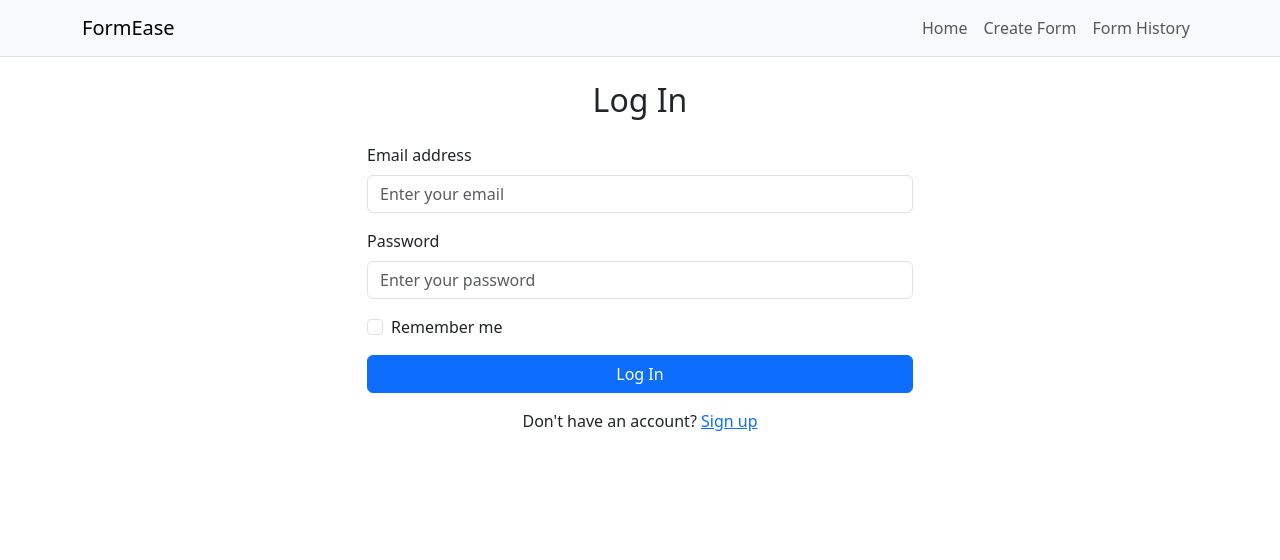
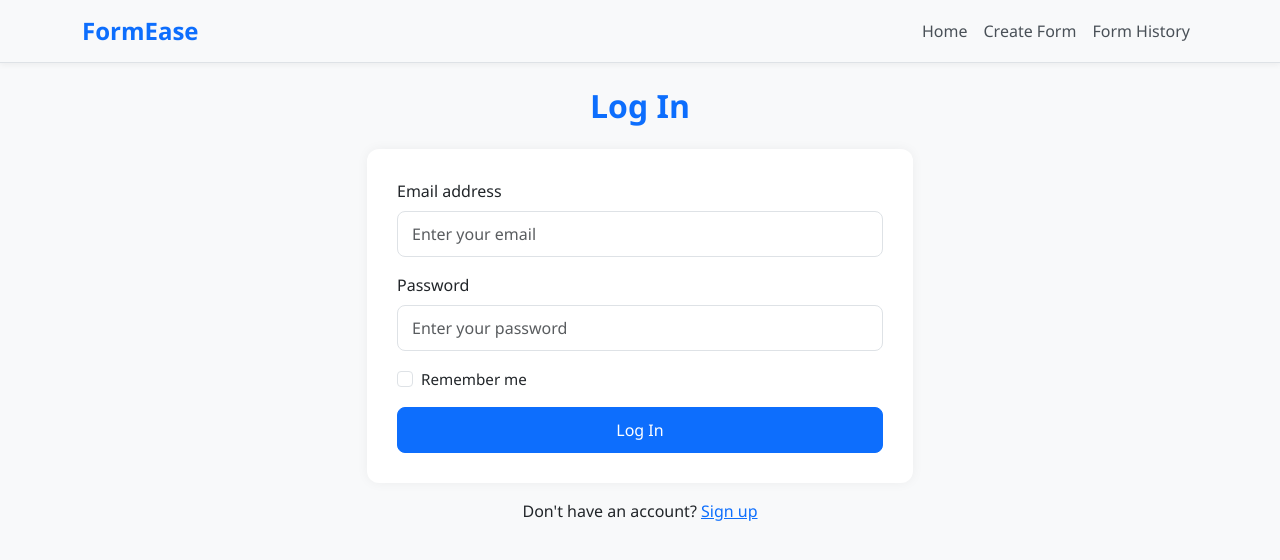
Before and after one commit to KalpeshNivilkar/Webdevelopment, a plain HTML site: page log-in.html in a window 1280 px wide. Drawn offline with nearby package versions, Linux system fonts and the light colour scheme.

```diff
--- a/log-in.html
+++ b/log-in.html
@@ -6,6 +6,94 @@
   <meta name="viewport" content="width=device-width, initial-scale=1.0" />
   <title>Login - FormEase</title>
   <link href="https://cdn.jsdelivr.net/npm/bootstrap@5.3.7/dist/css/bootstrap.min.css" rel="stylesheet" />
+  <style>
+    /* === Global Styling === */
+body {
+  background-color: #f8f9fa;
+  font-family: 'Segoe UI', Tahoma, Geneva, Verdana, sans-serif;
+  color: #212529;
+  margin: 0;
+  padding: 0;
+}
+
+/* === Navbar Styling === */
+.navbar {
+  box-shadow: 0 2px 6px rgba(0, 0, 0, 0.05);
+  background-color: #ffffff;
+}
+
+.navbar-brand {
+  font-weight: bold;
+  font-size: 1.5rem;
+  color: #0d6efd;
+}
+
+.navbar-nav .nav-link {
+  color: #495057;
+  transition: color 0.3s ease-in-out;
+}
+
+.navbar-nav .nav-link:hover,
+.navbar-nav .nav-link.active {
+  color: #0d6efd;
+  font-weight: 500;
+}
+
+/* === Login Form Styling === */
+form {
+  background-color: #ffffff;
+  padding: 30px;
+  border-radius: 12px;
+  box-shadow: 0 0 12px rgba(0, 0, 0, 0.05);
+}
+
+h2.text-center {
+  color: #0d6efd;
+  font-weight: bold;
+}
+
+/* === Form Inputs === */
+.form-control {
+  border-radius: 8px;
+  padding: 10px 14px;
+  box-shadow: none;
+  transition: border-color 0.2s ease;
+}
+
+.form-control:focus {
+  border-color: #0d6efd;
+  box-shadow: 0 0 0 0.1rem rgba(13, 110, 253, 0.25);
+}
+
+label.form-label {
+  font-weight: 500;
+}
+
+.form-check-label {
+  font-size: 0.95rem;
+}
+
+/* === Submit Button === */
+.btn-primary {
+  background-color: #0d6efd;
+  padding: 10px;
+  font-size: 1rem;
+  font-weight: 500;
+  border-radius: 8px;
+}
+
+.btn-primary:hover {
+  background-color: #0b5ed7;
+}
+
+/* === Responsive Adjustments === */
+@media (max-width: 576px) {
+  form {
+    padding: 20px;
+  }
+}
+
+  </style>
 </head>
 
 <body>
@@ -15,9 +103,9 @@
       <a class="navbar-brand" href="#">FormEase</a>
       <div class="collapse navbar-collapse">
         <ul class="navbar-nav ms-auto">
-          <li class="nav-item"><a class="nav-link" href="home.html">Home</a></li>
+          <li class="nav-item"><a class="nav-link" href="index.html">Home</a></li>
           <li class="nav-item"><a class="nav-link" href="create-form.html">Create Form</a></li>
-          <li class="nav-item"><a class="nav-link" href="Form-history.html">Form History</a></li>
+          <li class="nav-item"><a class="nav-link" href="form-history.html">Form History</a></li>
         </ul>
       </div>
     </div>
@@ -47,7 +135,7 @@
           <button type="submit" class="btn btn-primary w-100">Log In</button>
         </form>
         <p class="text-center mt-3">
-          Don't have an account? <a href="signup.html">Sign up</a>
+          Don't have an account? <a href="sign-up.html">Sign up</a>
         </p>
       </div>
     </div>
--- a/style.css
+++ b/style.css
@@ -1,5 +1,4 @@
 body {
-  font-family: 'Segoe UI', Tahoma, Geneva, Verdana, sans-serif;
-  background-color: #f8f9fa;
+  background-color:rgb(202, 210, 211); /* soft yellow */
   color: #212529;
 }
```
Also changed, not shown: create-form.html (+90 -2 lines), index.html (+6 -4 lines), sign-up.html (+87 -3 lines), form-history.html (added).
